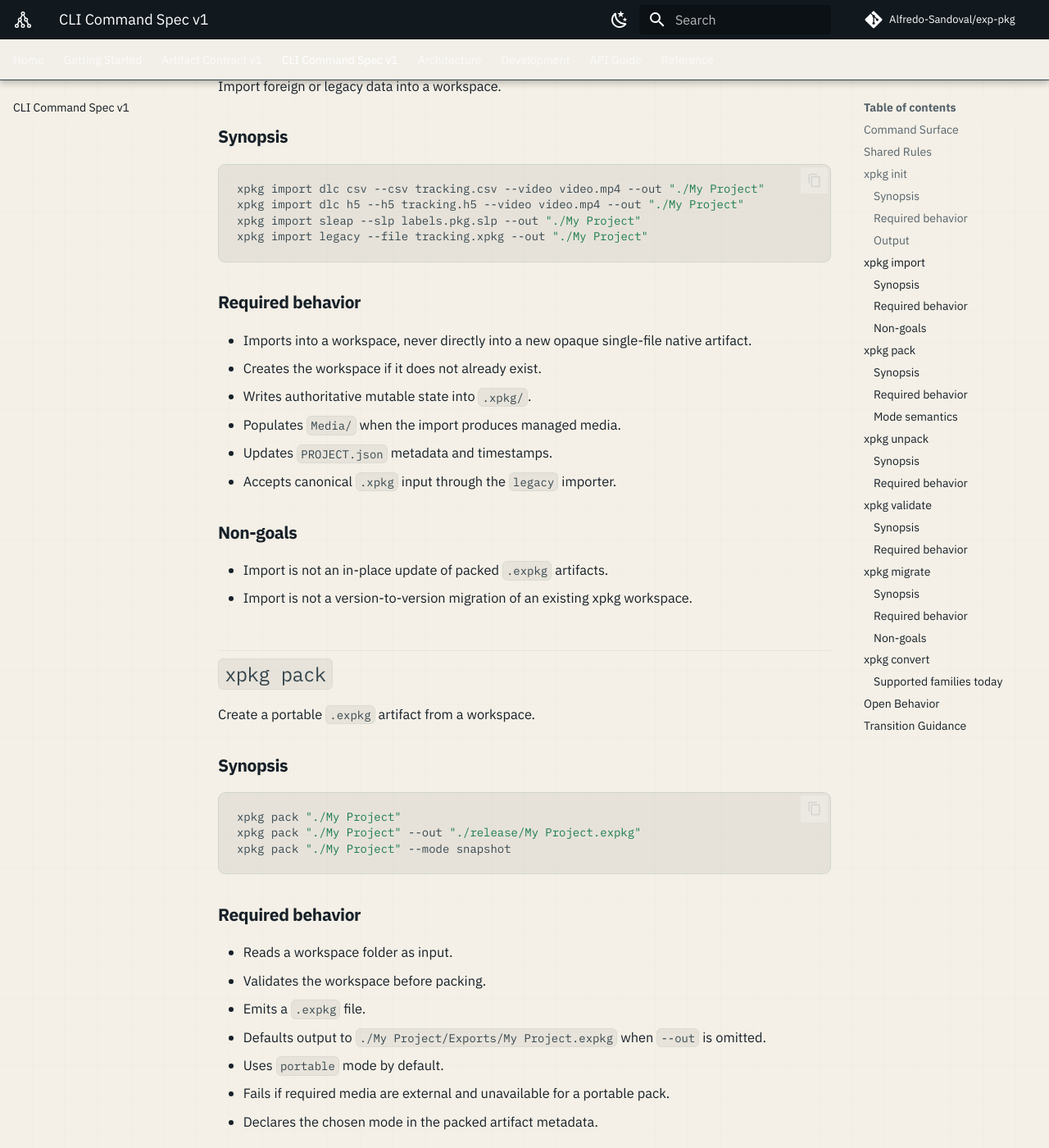
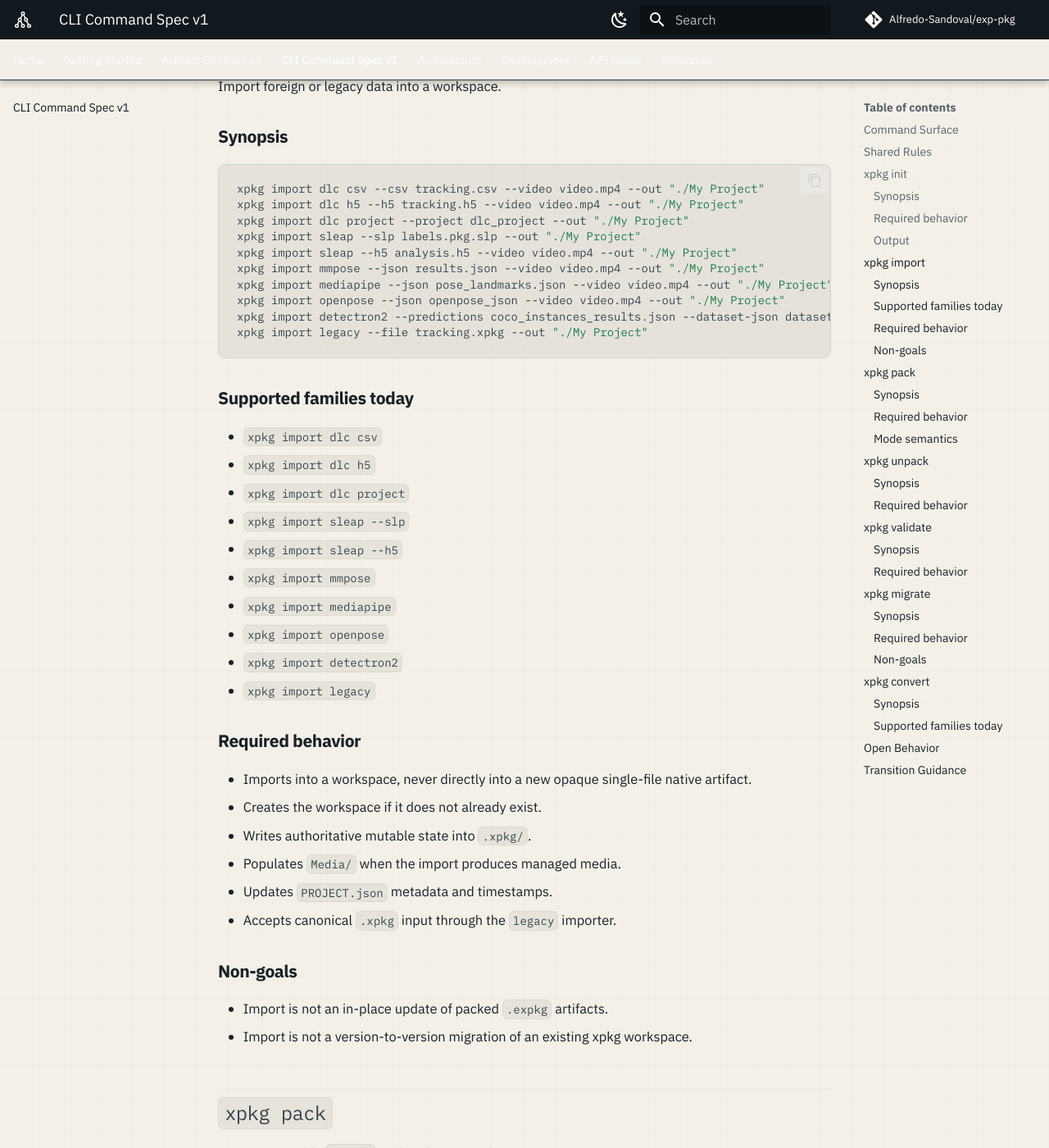
Before and after one commit to Alfredo-Sandoval/exp-pkg, an MkDocs documentation site: the page built from docs/cli_command_spec_v1.md, in a window 1280 px wide and 1400 px high, scrolled down 1919 px. Shown: the whole window at 82% size. Built offline with MkDocs 1.6.1 and Material for MkDocs 9.7.7, drawn with Linux system fonts in a browser that asks for light colours; comment, search, counter and statistics services are not loaded; some of the changed text lies outside the part shown.

Commit message:
docs: update CLI spec for pose importers
Document the shipped import and convert command examples for the MMPose, MediaPipe, OpenPose, and Detectron2 adapters in the v1 CLI spec.

Tests: make docs-build

````diff
--- a/docs/cli_command_spec_v1.md
+++ b/docs/cli_command_spec_v1.md
@@ -73,9 +73,28 @@
 ```bash
 xpkg import dlc csv --csv tracking.csv --video video.mp4 --out "./My Project"
 xpkg import dlc h5 --h5 tracking.h5 --video video.mp4 --out "./My Project"
+xpkg import dlc project --project dlc_project --out "./My Project"
 xpkg import sleap --slp labels.pkg.slp --out "./My Project"
+xpkg import sleap --h5 analysis.h5 --video video.mp4 --out "./My Project"
+xpkg import mmpose --json results.json --video video.mp4 --out "./My Project"
+xpkg import mediapipe --json pose_landmarks.json --video video.mp4 --out "./My Project"
+xpkg import openpose --json openpose_json --video video.mp4 --out "./My Project"
+xpkg import detectron2 --predictions coco_instances_results.json --dataset-json dataset.json --image-root images --out "./My Project"
 xpkg import legacy --file tracking.xpkg --out "./My Project"
 ```
+
+### Supported families today
+
+- `xpkg import dlc csv`
+- `xpkg import dlc h5`
+- `xpkg import dlc project`
+- `xpkg import sleap --slp`
+- `xpkg import sleap --h5`
+- `xpkg import mmpose`
+- `xpkg import mediapipe`
+- `xpkg import openpose`
+- `xpkg import detectron2`
+- `xpkg import legacy`
 
 ### Required behavior
 
@@ -193,12 +212,29 @@
 archive-first workflows that have not moved to workspace import yet. It is not
 the recommended project-facing entrypoint for new integrations.
 
+### Synopsis
+
+```bash
+xpkg convert dlc csv --csv tracking.csv --video video.mp4 --out tracking.xpkg
+xpkg convert dlc h5 --h5 tracking.h5 --video video.mp4 --out tracking.xpkg
+xpkg convert dlc project --project dlc_project --out exports
+xpkg convert sleap --slp labels.pkg.slp --out sleap_project --fps 30 --no-videos
+xpkg convert mmpose --json results.json --video video.mp4 --out tracking.xpkg
+xpkg convert mediapipe --json pose_landmarks.json --video video.mp4 --out tracking.xpkg
+xpkg convert openpose --json openpose_json --video video.mp4 --out tracking.xpkg
+xpkg convert detectron2 --predictions coco_instances_results.json --dataset-json dataset.json --image-root images --out tracking.xpkg
+```
+
 ### Supported families today
 
 - `xpkg convert dlc csv`
 - `xpkg convert dlc h5`
 - `xpkg convert dlc project`
 - `xpkg convert sleap`
+- `xpkg convert mmpose`
+- `xpkg convert mediapipe`
+- `xpkg convert openpose`
+- `xpkg convert detectron2`
 
 ## Open Behavior
 
````
